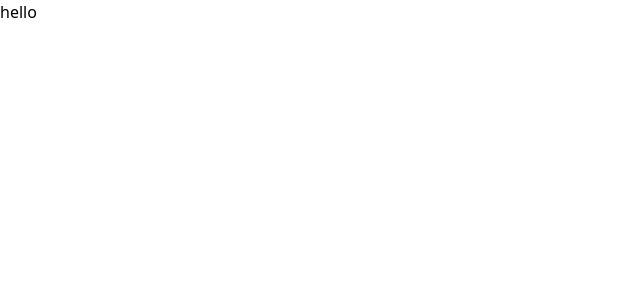
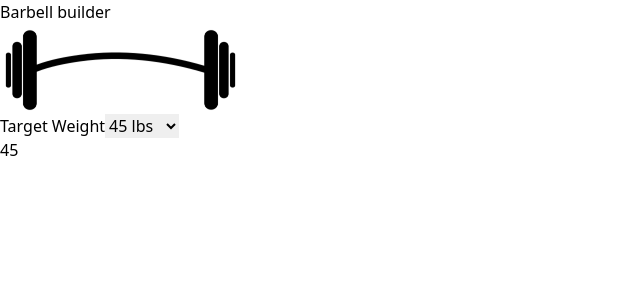
Before and after one commit to palmerusaf/barbell-builder, a React (Vite) app: page / in a window 1280 px wide. Shown: the top 300 px of the page, without its empty margins (0-640 px from the left). Built offline with nearby package versions, Linux system fonts and the light colour scheme.

Commit message:
integrate

```diff
--- a/src/App.tsx
+++ b/src/App.tsx
@@ -1,8 +1,27 @@
+import { useState } from "react"
+import { Controls } from "./components/Controls"
+import { Display } from "./components/Display"
+import { Layout } from "./components/Layout"
+import { Title } from "./components/Title"
+import { parseInt } from "lodash"
 
 function App() {
+  const [targetWeight, setTargetWeight] = useState<number>(45)
+
+  const handleChange: React.ChangeEventHandler<HTMLSelectElement> = (e) => {
+    setTargetWeight(parseInt(e.target.value))
+  }
 
   return (
-    <div className="content-center">hello</div>
+    <div className="bg-slate-400">
+      <Layout title={<Title />}
+        controls={
+          <Controls
+            targetWeight={targetWeight}
+            handleChange={handleChange}
+          />}
+        display={<Display targetWeight={targetWeight} />} />
+    </div>
   )
 }
 
```
